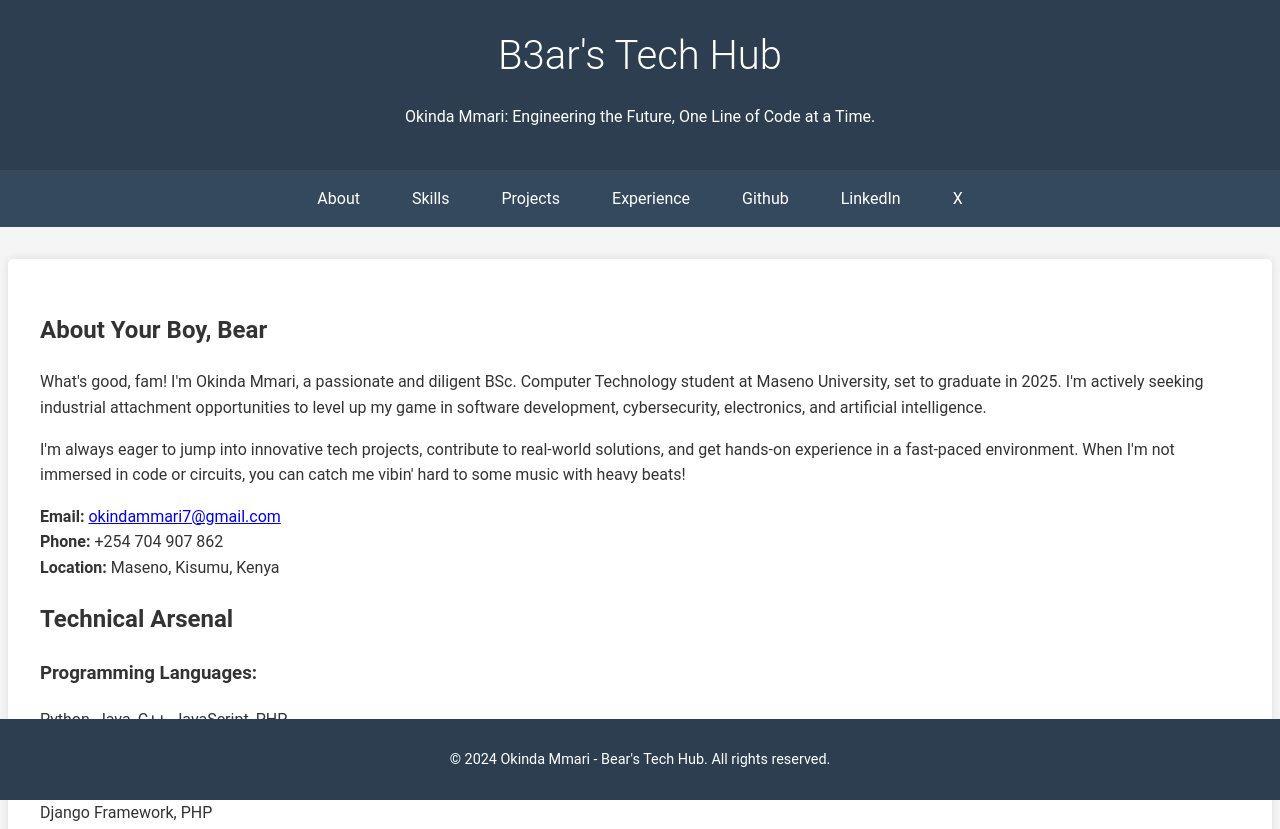
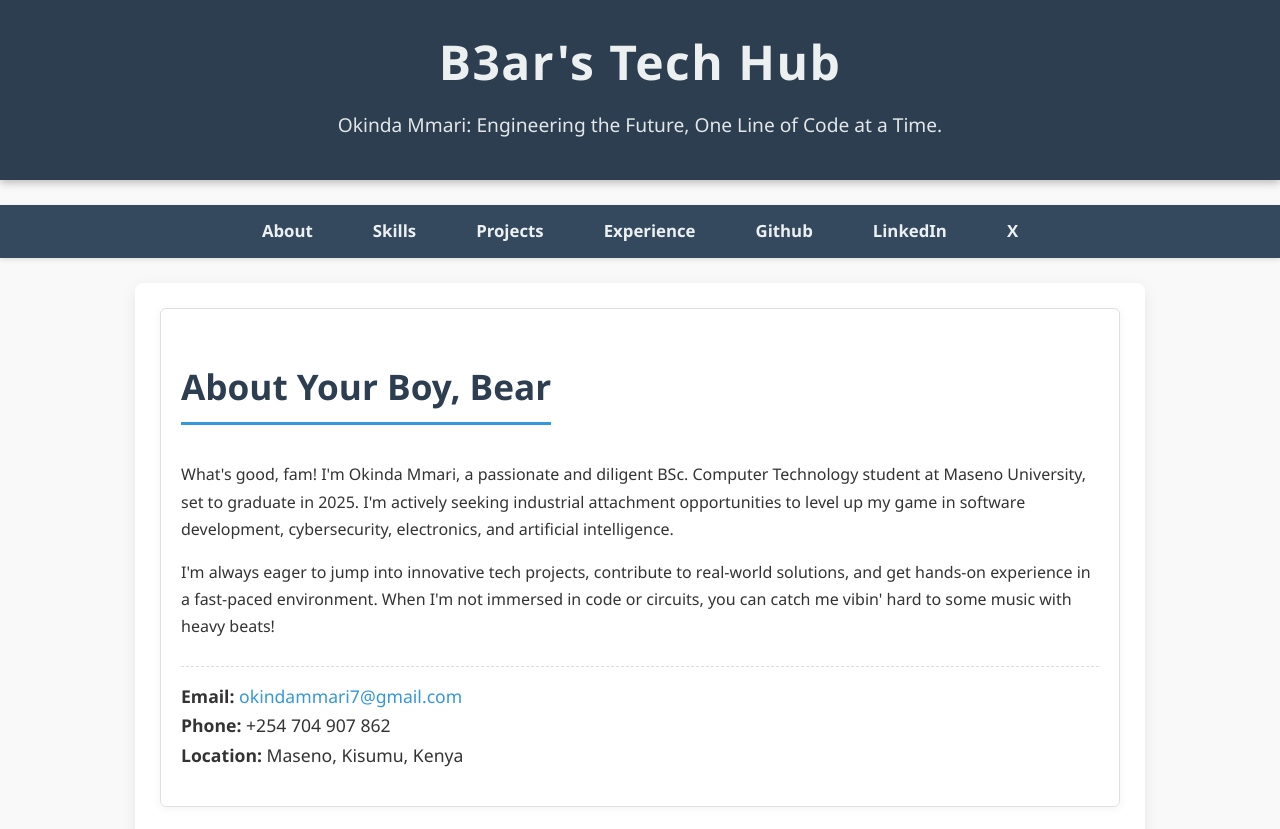
Before and after one commit to ItsOkinda/ItsOkinda.io, a plain HTML site: page index.html in a window 1280 px wide. Shown: the top 829 px of the page. Drawn offline with Linux system fonts and the light colour scheme.

Commit message:
Update styles.css

```diff
--- a/styles.css
+++ b/styles.css
@@ -1,86 +1,248 @@
+/* General Body & Root Styles - The foundation of a clean look */
 body {
-    font-family: 'Roboto', Arial, sans-serif;
+    font-family: 'Segoe UI', 'Roboto', 'Helvetica Neue', Arial, sans-serif; /* Modern, clean sans-serif stack */
+    line-height: 1.6;
     margin: 0;
     padding: 0;
-    background-color: #f5f5f5;
-    color: #333;
-    line-height: 1.6;
+    background-color: #f9f9f9; /* A very light, almost white background */
+    color: #333; /* Soft black for readability */
+    scroll-behavior: smooth; /* Smooth scrolling for nav links */
 }
 
+/* Container for main content - Keeps it organized */
+main {
+    max-width: 960px; /* Slightly wider for more content */
+    margin: 25px auto; /* Center with more vertical space */
+    padding: 25px;
+    background-color: #fff; /* Crisp white content background */
+    border-radius: 8px; /* Smooth, modern rounded corners */
+    box-shadow: 0 4px 15px rgba(0,0,0,0.08); /* More pronounced, soft shadow */
+}
+
+/* Header Styles - Strong and clear */
 header {
-    background-color: #2c3e50;
-    color: white;
-    padding: 1.5em 0;
+    background-color: #2c3e50; /* Deep, professional dark blue */
+    color: #ecf0f1; /* Light grey/blue for contrast */
+    padding: 1.5rem 0;
     text-align: center;
-    box-shadow: 0 2px 5px rgba(0, 0, 0, 0.1);
+    box-shadow: 0 3px 8px rgba(0,0,0,0.25); /* Clearer shadow */
+    margin-bottom: 25px; /* Space before main content */
 }
 
 header h1 {
     margin: 0;
-    font-size: 2.5em;
-    font-weight: 300;
+    font-size: 3em; /* Bold statement */
+    letter-spacing: 1.5px;
+    font-weight: 700; /* Extra bold */
+}
+
+header p {
+    margin-top: 8px;
+    font-size: 1.2em;
+    opacity: 0.95;
+}
+
+/* Navigation - Functional and accessible */
+nav {
+    background-color: #34495e; /* Slightly lighter dark blue than header */
+    padding: 0.8rem 0;
+    box-shadow: 0 2px 5px rgba(0,0,0,0.1);
+    position: sticky; /* Stays visible when scrolling */
+    top: 0;
+    z-index: 1000; /* Ensures it's on top */
 }
 
 nav ul {
     list-style: none;
     padding: 0;
-    text-align: center;
-    background-color: #34495e;
     margin: 0;
+    display: flex;
+    flex-wrap: wrap; /* Allow wrapping on smaller screens */
+    justify-content: center;
 }
 
 nav ul li {
-    display: inline-block;
-    margin: 0;
+    margin: 0 18px; /* More space between links */
 }
 
 nav ul li a {
-    color: white;
+    color: #ecf0f1; /* Matches header text color */
     text-decoration: none;
-    padding: 1em 1.5em;
-    display: block;
-    transition: background-color 0.3s ease;
+    font-weight: 600; /* Semi-bold */
+    font-size: 1.05em;
+    padding: 8px 12px;
+    border-radius: 5px;
+    transition: background-color 0.3s ease, color 0.3s ease;
 }
 
 nav ul li a:hover {
-    background-color: #2c3e50;
+    background-color: #2980b9; /* A clean blue for hover */
+    color: #fff;
 }
 
-main {
-    padding: 2em;
-    max-width: 1200px;
-    margin: 0 auto;
-    background-color: white;
-    box-shadow: 0 0 10px rgba(0, 0, 0, 0.1);
-    border-radius: 5px;
-    margin-top: 2em;
-    margin-bottom: 5em;
+/* Section Styling - Clear demarcation for content blocks */
+section {
+    margin-bottom: 40px; /* More space between sections */
+    padding: 20px;
+    background-color: #fff;
+    border: 1px solid #e0e0e0; /* Subtle border */
+    border-radius: 6px;
+    box-shadow: 0 2px 8px rgba(0,0,0,0.05); /* Lighter shadow for sections */
 }
 
-footer {
-    background-color: #2c3e50;
-    color: white;
-    text-align: center;
-    padding: 1em 0;
-    position: fixed;
-    bottom: 0;
-    width: 100%;
-    font-size: 0.9em;
+section:last-child {
+    margin-bottom: 0; /* No extra margin on the last section */
 }
 
-/* Add some responsive design */
+section h2 {
+    color: #2c3e50; /* Matches header color for strong headings */
+    font-size: 2.2em;
+    margin-bottom: 20px;
+    border-bottom: 3px solid #3498db; /* Prominent blue underline */
+    display: inline-block;
+    padding-bottom: 8px;
+    font-weight: 600;
+}
+
+section h3 {
+    color: #34495e; /* Subheadings matching nav color */
+    font-size: 1.6em;
+    margin-top: 25px;
+    margin-bottom: 12px;
+    font-weight: 500;
+}
+
+section h4 { /* For specific coursework/certifications */
+    color: #555;
+    font-size: 1.2em;
+    margin-top: 15px;
+    margin-bottom: 8px;
+}
+
+/* Paragraphs & Lists - Optimized for readability */
+p {
+    margin-bottom: 15px;
+    line-height: 1.7;
+}
+
+ul {
+    list-style: square; /* A subtle, clear bullet */
+    margin-left: 25px;
+    margin-bottom: 15px;
+}
+
+ul li {
+    margin-bottom: 8px;
+}
+
+/* Specific Section Layouts */
+.bio-section .contact-info {
+    font-size: 1.1em;
+    margin-top: 25px;
+    padding-top: 15px;
+    border-top: 1px dashed #ddd; /* Dotted line for contact separation */
+}
+
+.skills-grid {
+    display: grid;
+    grid-template-columns: repeat(auto-fit, minmax(280px, 1fr)); /* Responsive grid for skills */
+    gap: 20px; /* Space between skill categories */
+}
+
+.skills-grid div {
+    background-color: #fcfcfc;
+    padding: 15px;
+    border-left: 4px solid #3498db; /* Accent border */
+    border-radius: 4px;
+    box-shadow: 0 1px 5px rgba(0,0,0,0.03);
+}
+
+.project-item, .experience-item {
+    margin-bottom: 25px;
+    padding-bottom: 15px;
+    border-bottom: 1px dotted #ccc; /* Dotted separator for items */
+}
+
+.project-item:last-child, .experience-item:last-child {
+    border-bottom: none;
+}
+
+.project-item h3, .experience-item h3 {
+    color: #007bff; /* Project/Experience titles in a vibrant blue */
+    font-size: 1.8em;
+    margin-bottom: 8px;
+}
+
+.experience-item .date {
+    font-style: italic;
+    color: #666;
+    margin-bottom: 10px;
+    display: block; /* Ensures date is on its own line */
+}
+
+/* Links - Consistent and clear */
+a {
+    color: #3498db; /* A bright, professional blue for all links */
+    text-decoration: none;
+    transition: color 0.3s ease;
+}
+
+a:hover {
+    color: #2980b9; /* Darken on hover */
+    text-decoration: underline;
+}
+
+/* Footer - Simple and informative */
+footer {
+    text-align: center;
+    padding: 25px;
+    margin-top: 30px;
+    background-color: #2c3e50;
+    color: #ecf0f1;
+    font-size: 0.9em;
+    box-shadow: 0 -3px 8px rgba(0,0,0,0.25);
+}
+
+/* Responsive Adjustments for Smaller Screens */
 @media (max-width: 768px) {
-    nav ul li {
-        display: block;
+    main {
+        margin: 15px auto;
+        padding: 15px;
     }
 
-    nav ul li a {
-        border-bottom: 1px solid rgba(255, 255, 255, 0.1);
+    header h1 {
+        font-size: 2.5em;
     }
 
-    main {
-        padding: 1em;
-        margin-top: 1em;
-        margin-bottom: 4em;
+    header p {
+        font-size: 1em;
+    }
+
+    nav ul li {
+        margin: 0 10px;
+    }
+
+    section h2 {
+        font-size: 1.8em;
+    }
+
+    section h3 {
+        font-size: 1.4em;
+    }
+
+    .skills-grid {
+        grid-template-columns: 1fr; /* Stack skills vertically on small screens */
     }
 }
+
+@media (max-width: 480px) {
+    header h1 {
+        font-size: 2em;
+    }
+    nav ul {
+        flex-direction: column; /* Stack nav links vertically */
+    }
+    nav ul li {
+        margin: 5px 0;
+    }
+}
```
